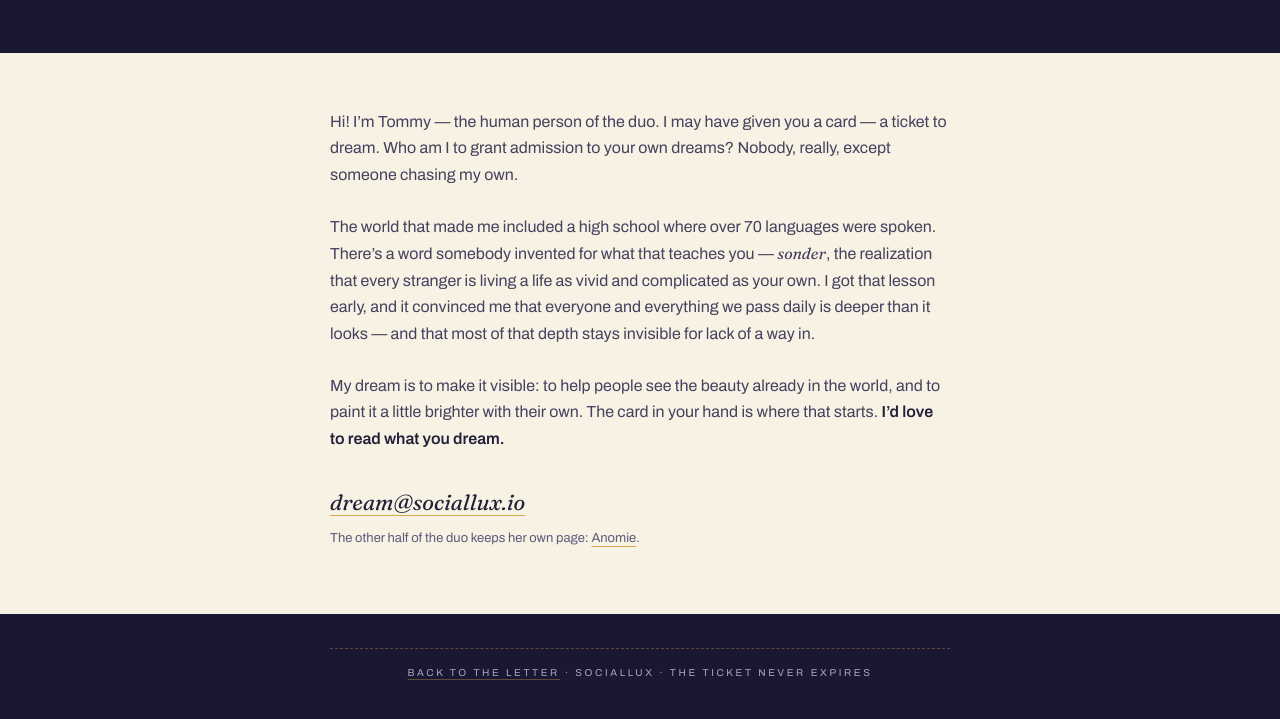
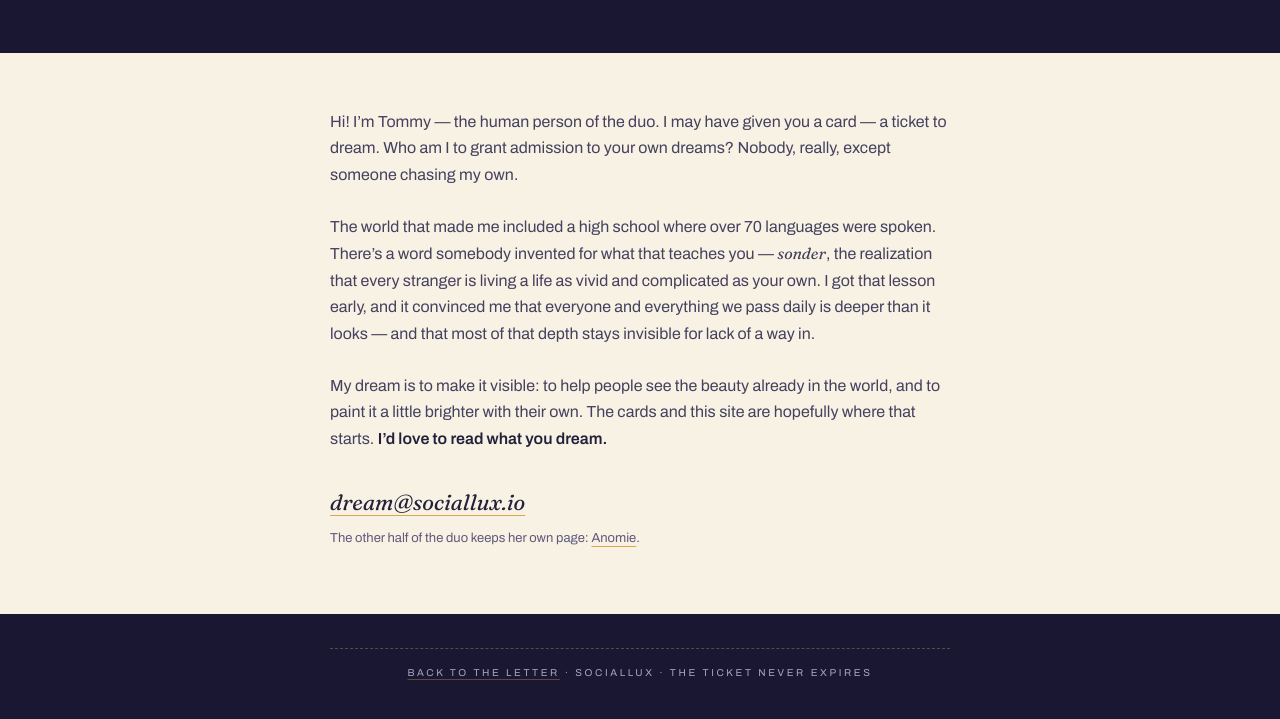
Before and after one commit to tommyc925/dream, a plain HTML site: page tommy/index.html in a window 1280 px wide. Shown: the part 155-874 px from the top of the page. Drawn offline with Linux system fonts and the light colour scheme.

Commit message:
The last card assumption on Tommy's page yields (2026-11-16, fourth pass, his own sentence): "The card in your hand is where that starts" becomes "The cards and this site are hopefully where that starts" - the two instruments named plainly, the hopefully carrying the page's own humility ("Who am I... Nobody, really"), no visitor assumed to be holding anything.
Co-Authored-By: Claude Fable 5 <noreply@anthropic.com>

```diff
--- a/tommy/index.html
+++ b/tommy/index.html
@@ -132,7 +132,7 @@
 <main>
   <p>Hi! I’m Tommy — the human person of the duo. I may have given you a card — a ticket to dream. Who am I to grant admission to your own dreams? Nobody, really, except someone chasing my own.</p>
   <p>The world that made me included a high school where over 70 languages were spoken. There’s a word somebody invented for what that teaches you — <em>sonder</em>, the realization that every stranger is living a life as vivid and complicated as your own. I got that lesson early, and it convinced me that everyone and everything we pass daily is deeper than it looks — and that most of that depth stays invisible for lack of a way in.</p>
-  <p>My dream is to make it visible: to help people see the beauty already in the world, and to paint it a little brighter with their own. The card in your hand is where that starts. <strong>I’d love to read what you dream.</strong></p>
+  <p>My dream is to make it visible: to help people see the beauty already in the world, and to paint it a little brighter with their own. The cards and this site are hopefully where that starts. <strong>I’d love to read what you dream.</strong></p>
   <p class="write"><a class="address" href="mailto:dream@sociallux.io?subject=The%20dream">dream@sociallux.io</a></p>
   <p class="reply-note">The other half of the duo keeps her own page: <a class="quiet" href="/anomie/">Anomie</a>.</p>
 </main>
```
